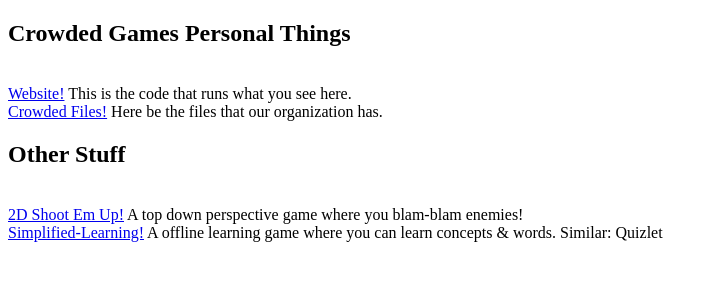
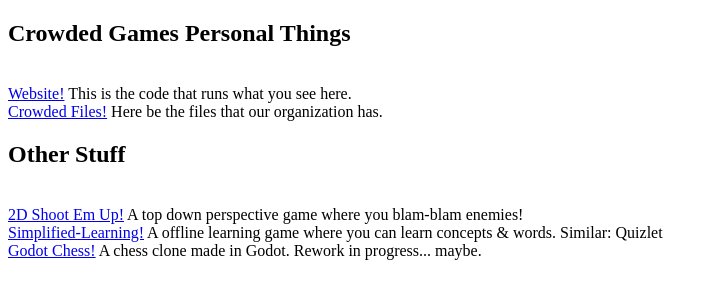
Before and after one commit to Crowded-Games/Crowded-Games.github.io, a plain HTML site: page index.html in a window 1280 px wide. Shown: the whole page, without its empty margins (0-718 px from the left). Drawn offline with Linux system fonts and the light colour scheme.

Commit message:
new link

```diff
--- a/index.html
+++ b/index.html
@@ -10,5 +10,6 @@
         <h2>Other Stuff</h2> <br>
         <a href="https://github.com/Crowded-Games/2D-Shoot-Em-Up">2D Shoot Em Up!</a> A top down perspective game where you blam-blam enemies!<br>
         <a href="https://github.com/Crowded-Games/Simplified-Learning">Simplified-Learning!</a> A offline learning game where you can learn concepts &amp; words. Similar: Quizlet <br>
+        <a href="https://github.com/Crowded-Games/Godot-Chess">Godot Chess!</a> A chess clone made in Godot. Rework in progress... maybe. <br>
     </body>
 </html>
```
